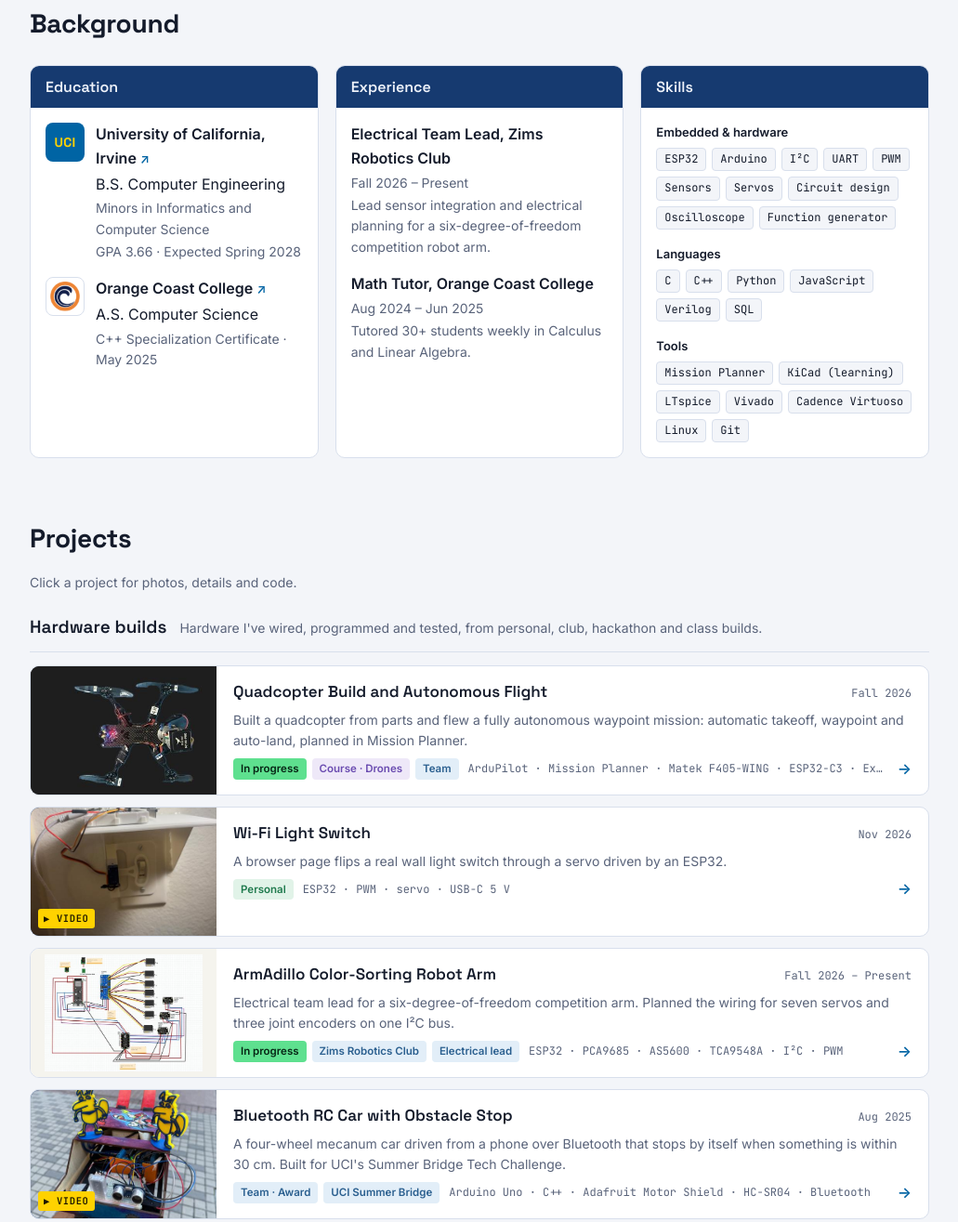
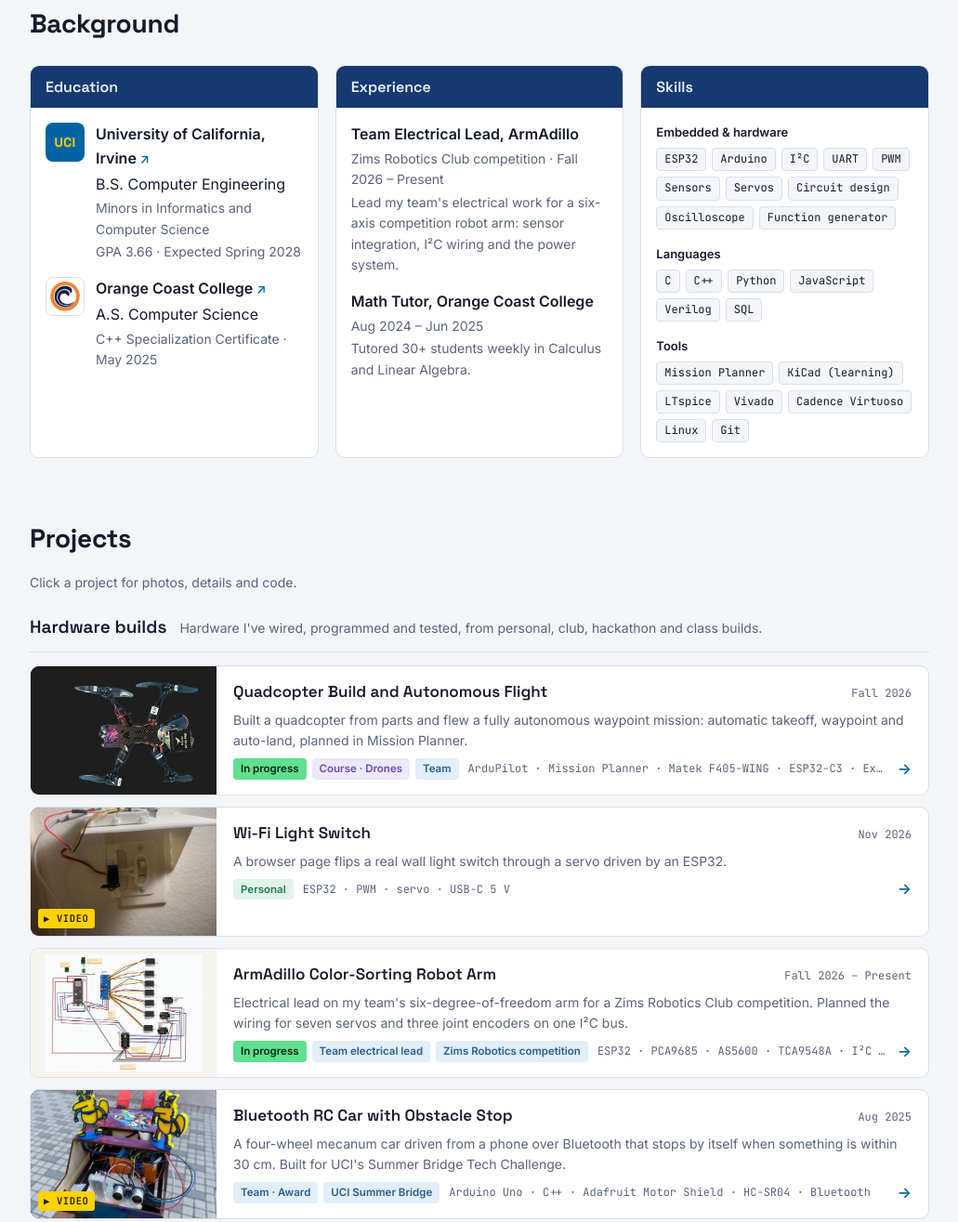
Before and after one commit to MrYangGeorge/George-Thant-Personal-Website, a plain HTML site: page index.html in a window 1280 px wide. Shown: the part 798-2113 px from the top of the page at 93% size, without its empty margins (124-1155 px from the left). Drawn offline with Linux system fonts and the light colour scheme.

Commit message:
Clarify ArmAdillo role: electrical lead for my team, not the club
Co-Authored-By: Claude Opus 5.5 <noreply@anthropic.com>
Claude-Session: https://claude.ai/code/session_01HAm3Tawv2QBZG3iRdeBe25

```diff
--- a/index.html
+++ b/index.html
@@ -16,7 +16,7 @@
   <link rel="preconnect" href="https://fonts.googleapis.com">
   <link rel="preconnect" href="https://fonts.gstatic.com" crossorigin>
   <link href="https://fonts.googleapis.com/css2?family=Inter:wght@400;500;600;700&family=Space+Grotesk:wght@500;600;700&family=JetBrains+Mono:wght@400;500;600&display=swap" rel="stylesheet">
-  <link rel="stylesheet" href="style.css?v=11">
+  <link rel="stylesheet" href="style.css?v=12">
 </head>
 <body>
 <header class="site">
@@ -54,7 +54,7 @@
         <div class="status-head silk"><span class="led"></span>Current status</div>
         <ul>
           <li><span class="tag now">NOW</span><span>Flying the quadcopter I built in UCI's Drones course with Prof. Peter Burke. It has completed a fully autonomous waypoint mission: takeoff, waypoint and auto-land</span></li>
-          <li><span class="tag now">NOW</span><span>Leading the electrical team for ArmAdillo, Zims Robotics Club's competition arm, and learning PCB layout in KiCad</span></li>
+          <li><span class="tag now">NOW</span><span>Electrical lead on my team's ArmAdillo robot arm for a Zims Robotics Club competition, and learning PCB layout in KiCad</span></li>
           <li><span class="tag next">NEXT</span><span>Winter 2027, Drones 2 with Prof. Burke: onboard YOLO vision on an Orange Pi companion computer and AI-guided autonomous landing</span></li>
         </ul>
       </div>
@@ -79,7 +79,7 @@
         <div class="panel">
           <div class="panel-head"><h3>Experience</h3></div>
           <div class="panel-body">
-            <div class="entry"><span class="t">Electrical Team Lead, Zims Robotics Club</span><span class="s">Fall 2026 – Present</span><span class="s">Lead sensor integration and electrical planning for a six-degree-of-freedom competition robot arm.</span></div>
+            <div class="entry"><span class="t">Team Electrical Lead, ArmAdillo</span><span class="s">Zims Robotics Club competition · Fall 2026 – Present</span><span class="s">Lead my team's electrical work for a six-axis competition robot arm: sensor integration, I²C wiring and the power system.</span></div>
             <div class="entry"><span class="t">Math Tutor, Orange Coast College</span><span class="s">Aug 2024 – Jun 2025</span><span class="s">Tutored 30+ students weekly in Calculus and Linear Algebra.</span></div>
           </div>
         </div>
@@ -130,6 +130,6 @@
 
 <footer class="site"><div class="wrap silk"><span>© 2026 George Thant</span></div></footer>
 
-<script src="script.js?v=12" defer></script>
+<script src="script.js?v=13" defer></script>
 </body>
 </html>
--- a/script.js
+++ b/script.js
@@ -44,14 +44,14 @@ const projects = [
       "Kept the firmware non-blocking so the web server stays responsive while the servo moves."],
     skills: ["PWM servo calibration", "Web server on an ESP32", "Non-blocking firmware with millis()", "Separate 5 V supply for actuators"],
     nowTitle: "Next step", now: "Control the switch from anywhere, not just on my home Wi-Fi, without exposing the ESP32 to the internet: either a VPN such as Tailscale or WireGuard, or an SSH tunnel through a small always-on computer at home. Remote access also means adding a login to the control page." },
-  { id: "armadillo", gallery: ARM, img: ARM[0].thumb, fit: "contain", cat: "embedded", title: "ArmAdillo Color-Sorting Robot Arm", badges: [["Team","Zims Robotics Club"],["Team","Electrical lead"]], date: "Fall 2026 – Present",
+  { id: "armadillo", gallery: ARM, img: ARM[0].thumb, fit: "contain", cat: "embedded", title: "ArmAdillo Color-Sorting Robot Arm", badges: [["Team","Team electrical lead"],["Team","Zims Robotics competition"]], date: "Fall 2026 – Present",
     stack: "ESP32 · PCA9685 · AS5600 · TCA9548A · I²C · PWM",
-    short: "Electrical team lead for a six-degree-of-freedom competition arm. Planned the wiring for seven servos and three joint encoders on one I²C bus.",
-    bullets: ["Serve as electrical team lead and oversee sensor integration for a six-degree-of-freedom color-sorting competition arm.",
+    short: "Electrical lead on my team's six-degree-of-freedom arm for a Zims Robotics Club competition. Planned the wiring for seven servos and three joint encoders on one I²C bus.",
+    bullets: ["Lead my team's electrical work and sensor integration for a six-degree-of-freedom arm built for a Zims Robotics Club color-sorting competition.",
       "Planned the initial wiring: an ESP32 drives seven servos (six joints and the gripper) through a PCA9685 PWM board over I²C.",
       "Added a TCA9548A I²C multiplexer so three AS5600 magnetic encoders, which all share one fixed address, can report joint angles on the same bus.",
       "Split the power: a fused 6 V, 20 A supply for the servos and a separate 5 V, 2 A supply for the ESP32. Mechanical CAD is still in progress."],
-    skills: ["Leading an electrical team", "I²C bus design with a multiplexer", "Servo power budgeting and fusing", "Choosing sensors for joint feedback"],
+    skills: ["Leading my team's electrical work", "I²C bus design with a multiplexer", "Servo power budgeting and fusing", "Choosing sensors for joint feedback"],
     status: "In progress", nowTitle: "What I'm working on now", now: "Finishing the mechanical CAD with the team, integrating the electronics into the arm, and finalizing the power system: a common bus bar and power rail so the fused 6 V servo supply and the ESP32 supply share a clean ground." },
   { id: "rccar", img: RCCAR.thumb, gallery: RCCAR_MEDIA, layout: "trio-media", hasVideo: true, repo: "https://github.com/MrYangGeorge/bluetooth-rc-car", pos: "center 62%", cat: "embedded", title: "Bluetooth RC Car with Obstacle Stop", badges: [["Team","Team · Award"],["Team","UCI Summer Bridge"]], date: "Aug 2025",
     stack: "Arduino Uno · C++ · Adafruit Motor Shield · HC-SR04 · Bluetooth",
```
